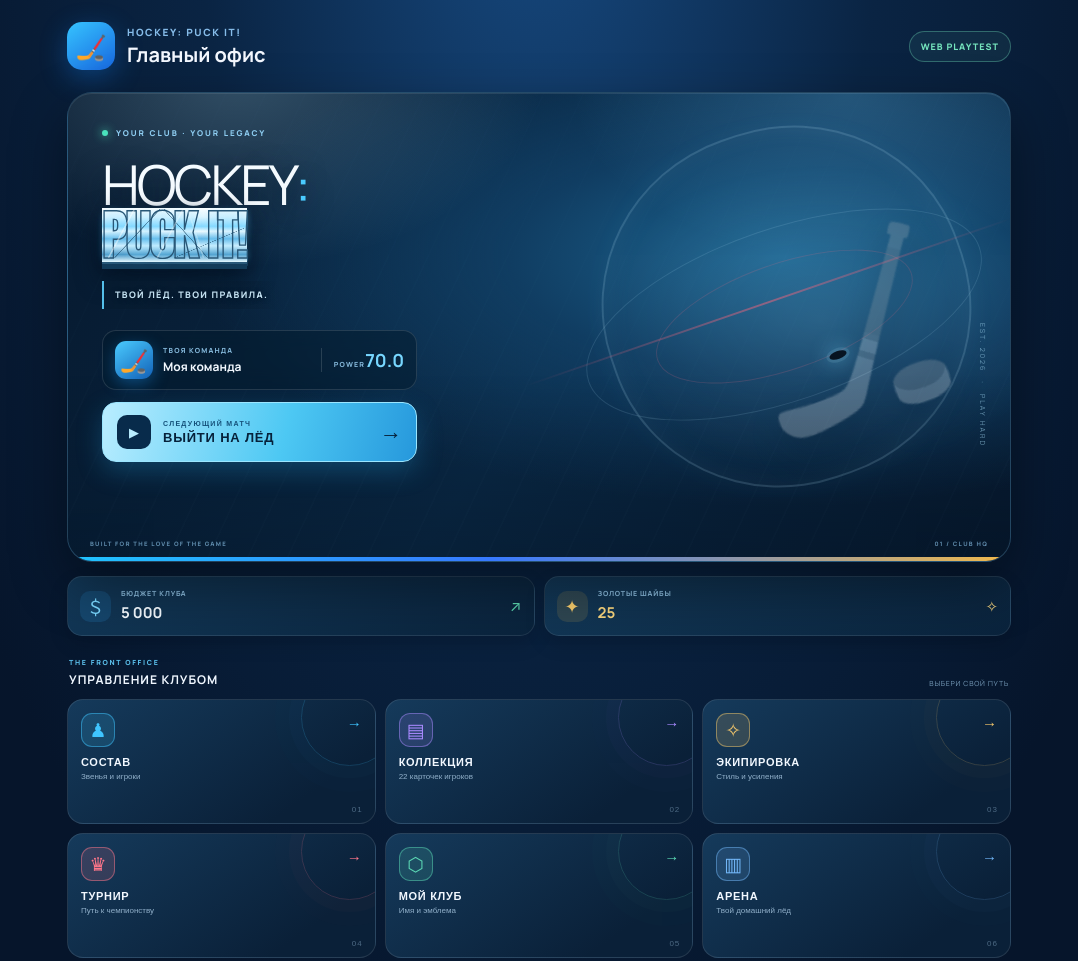
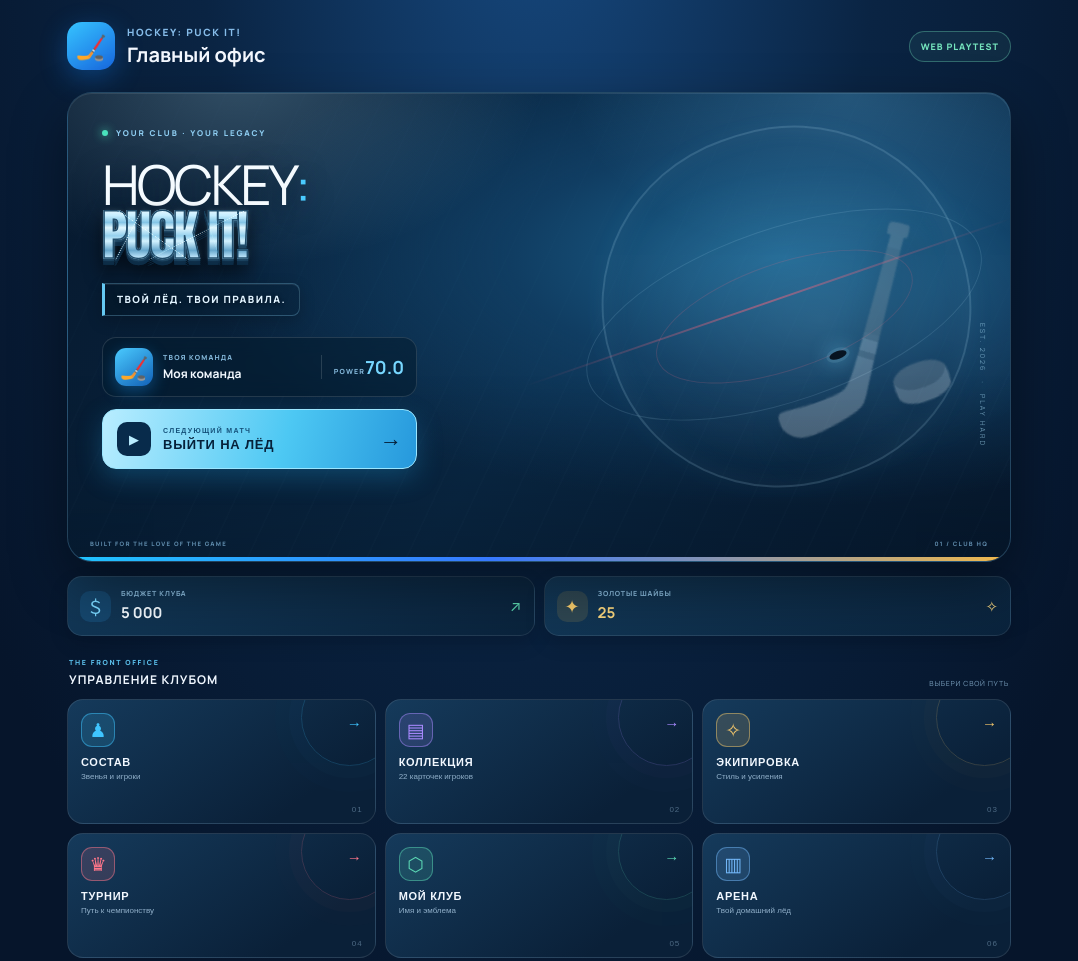
Before and after one commit to QUOOCH/Hockey-Manager-Playtest, a website built with Vite: page index.html in a window 1280 px wide. Shown: the top 961 px of the page, without its empty margins (101-1179 px from the left). Built offline with nearby package versions, Linux system fonts and the light colour scheme.

Commit message:
Refine carved ice wordmark with cracks and readable slogan

```diff
--- a/src/style.css
+++ b/src/style.css
@@ -237,3 +237,69 @@ label{display:block;font-size:11px;color:#a8c8e2;margin:12px 0}input{display:blo
   mix-blend-mode:normal;
   clip-path:polygon(0 0,100% 0,98% 18%,100% 22%,97% 27%,100% 31%,98% 100%,2% 100%,0 88%,2% 81%);
 }
+
+
+/* Final ice wordmark pass: solid carved ice, defined dark bevel,
+   restrained cold highlights and readable fracture veins. */
+.hero-brand strong{
+  position:relative;
+  display:inline-block;
+  isolation:isolate;
+  padding:0 .035em .08em 0;
+  color:#dff5ff;
+  background:linear-gradient(180deg,
+    #f8fdff 0%,#c9efff 13%,#78bce0 25%,#eafaff 34%,
+    #8bc9e9 48%,#d9f4ff 57%,#5598c1 73%,#c7eaff 86%,#5e9fc4 100%);
+  -webkit-background-clip:text;
+  background-clip:text;
+  -webkit-text-fill-color:transparent;
+  -webkit-text-stroke:1.5px #214d6b;
+  filter:drop-shadow(0 2px 0 #173e5b)
+         drop-shadow(0 4px 0 #0d2d47)
+         drop-shadow(0 8px 9px #0009);
+  text-shadow:0 0 5px #bceaff35;
+}
+.hero-brand strong:after{
+  content:"";
+  position:absolute;
+  z-index:1;
+  inset:5% 2% 11%;
+  pointer-events:none;
+  opacity:.78;
+  background:
+    /* sharp branching cracks */
+    linear-gradient(118deg,transparent 0 21%,#17425e 21.2% 21.65%,transparent 21.9% 100%),
+    linear-gradient(35deg,transparent 0 39%,#17425e 39.2% 39.55%,transparent 39.8% 100%),
+    linear-gradient(153deg,transparent 0 58%,#17425e 58.2% 58.55%,transparent 58.8% 100%),
+    linear-gradient(72deg,transparent 0 73%,#17425e 73.2% 73.55%,transparent 73.8% 100%),
+    linear-gradient(118deg,transparent 0 21.4%,#eafaff 21.65% 21.9%,transparent 22.15% 100%),
+    linear-gradient(35deg,transparent 0 39.3%,#eafaff 39.55% 39.8%,transparent 40.05% 100%),
+    linear-gradient(153deg,transparent 0 58.3%,#eafaff 58.55% 58.8%,transparent 59.05% 100%);
+  -webkit-mask-image:linear-gradient(#000,#000);
+  mask-image:linear-gradient(#000,#000);
+  clip-path:polygon(0 0,100% 0,98% 18%,100% 23%,97% 29%,100% 34%,98% 100%,2% 100%,0 88%,2% 81%);
+  mix-blend-mode:screen;
+}
+.hero-tagline{
+  display:inline-flex;
+  align-items:center;
+  width:auto;
+  max-width:100%;
+  margin:17px 0 21px;
+  padding:9px 13px 9px 12px;
+  border:1px solid #79b9dc55;
+  border-left:3px solid #65c8f2;
+  border-radius:0 8px 8px 0;
+  background:linear-gradient(90deg,#04182beF 0%,#08233bd9 78%,#08233b66 100%);
+  color:#e1f3ff;
+  font-size:10px;
+  line-height:1.35;
+  font-weight:900;
+  letter-spacing:1.45px;
+  text-shadow:0 1px 4px #00101f;
+  box-shadow:0 5px 16px #0003,inset 0 1px #ffffff12;
+}
+@media(max-width:600px){
+ .hero-brand strong{-webkit-text-stroke:1.25px #214d6b}
+ .hero-tagline{font-size:9px;letter-spacing:1.15px;margin-top:16px;margin-bottom:19px;padding:8px 10px}
+}
```
